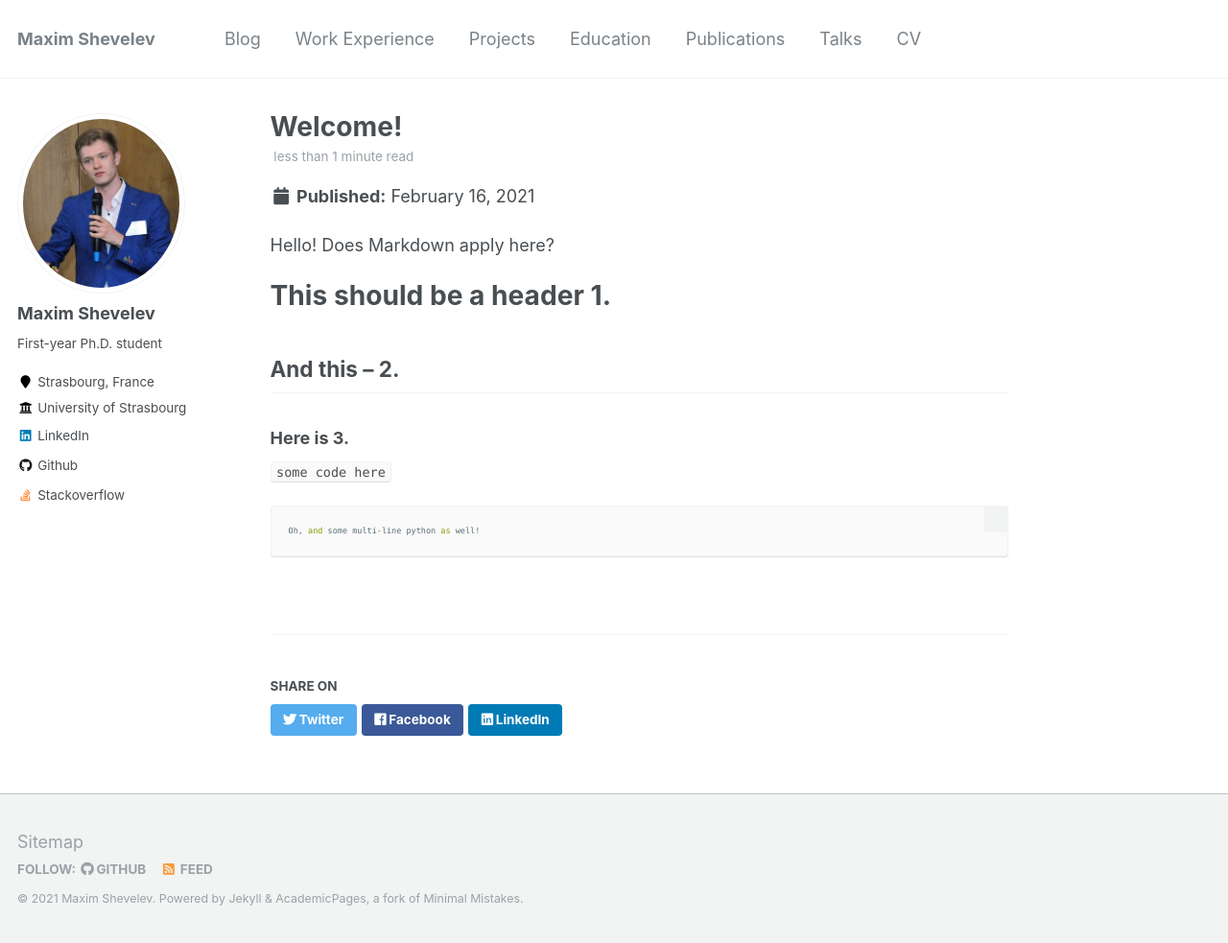
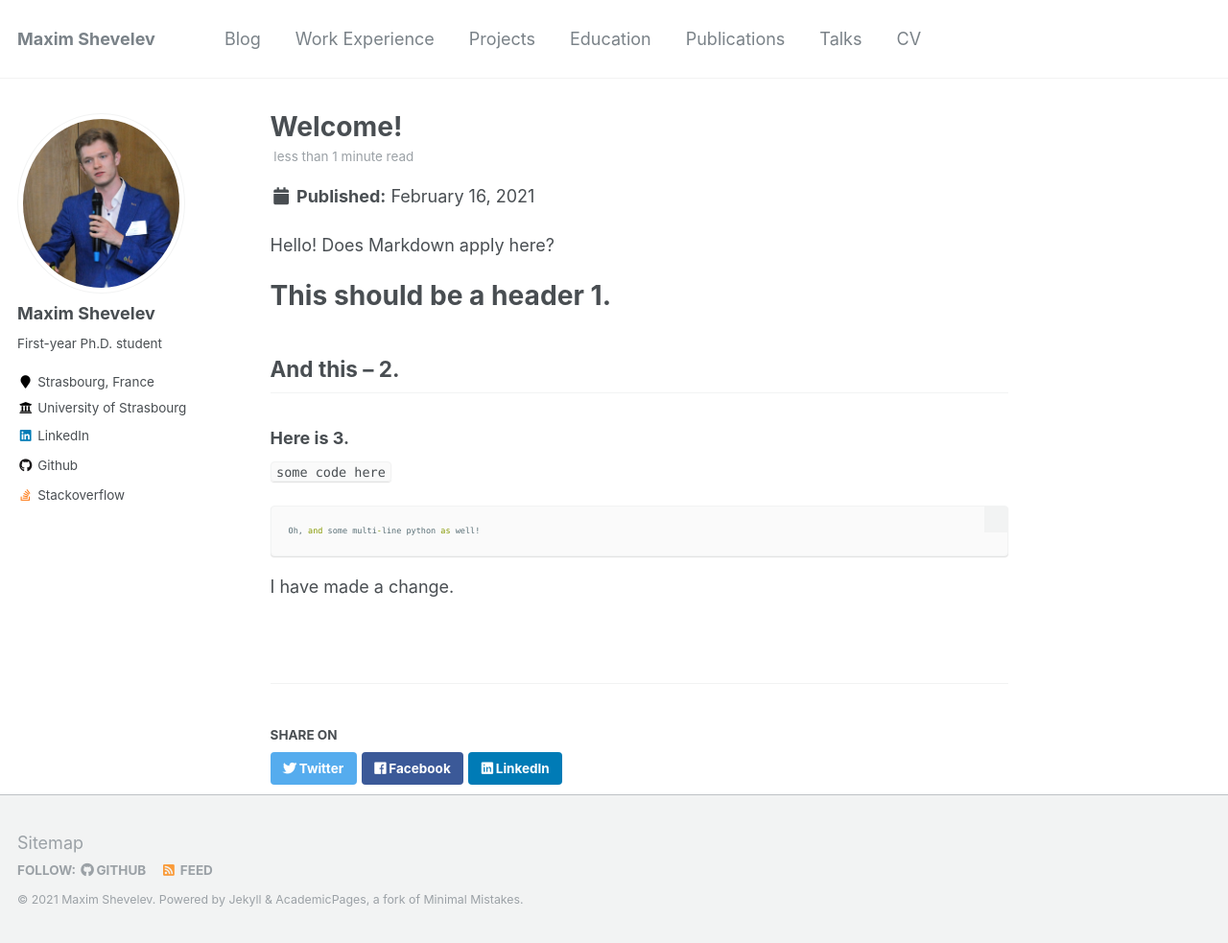
Before and after one commit to mawansui/mawansui.github.io, a Jekyll site: the page built from _blogposts/2021-02-15-welcome.md, in a window 1280 px wide and 983 px high. Shown: the whole window at 96% size. Built offline with Jekyll 4.4.1, drawn with Linux system fonts in a browser that asks for light colours; some of the changed lines change nothing that is shown.

Commit message:
are there any changes

````diff
--- a/_blogposts/2021-02-15-welcome.md
+++ b/_blogposts/2021-02-15-welcome.md
@@ -4,7 +4,7 @@
 permalink: /blog/2021-02-15-welcome
 excerpt: 'Greetings! This post will tell you more about who I am and what you can expect from this blog.'
 date: 2021-02-16
-read_time: 500
+read_time: 1600
 ---
 
 Hello! Does Markdown apply here?
@@ -18,3 +18,5 @@
 ```python
 Oh, and some multi-line python as well!
 ```
+
+I have made a change.
````
